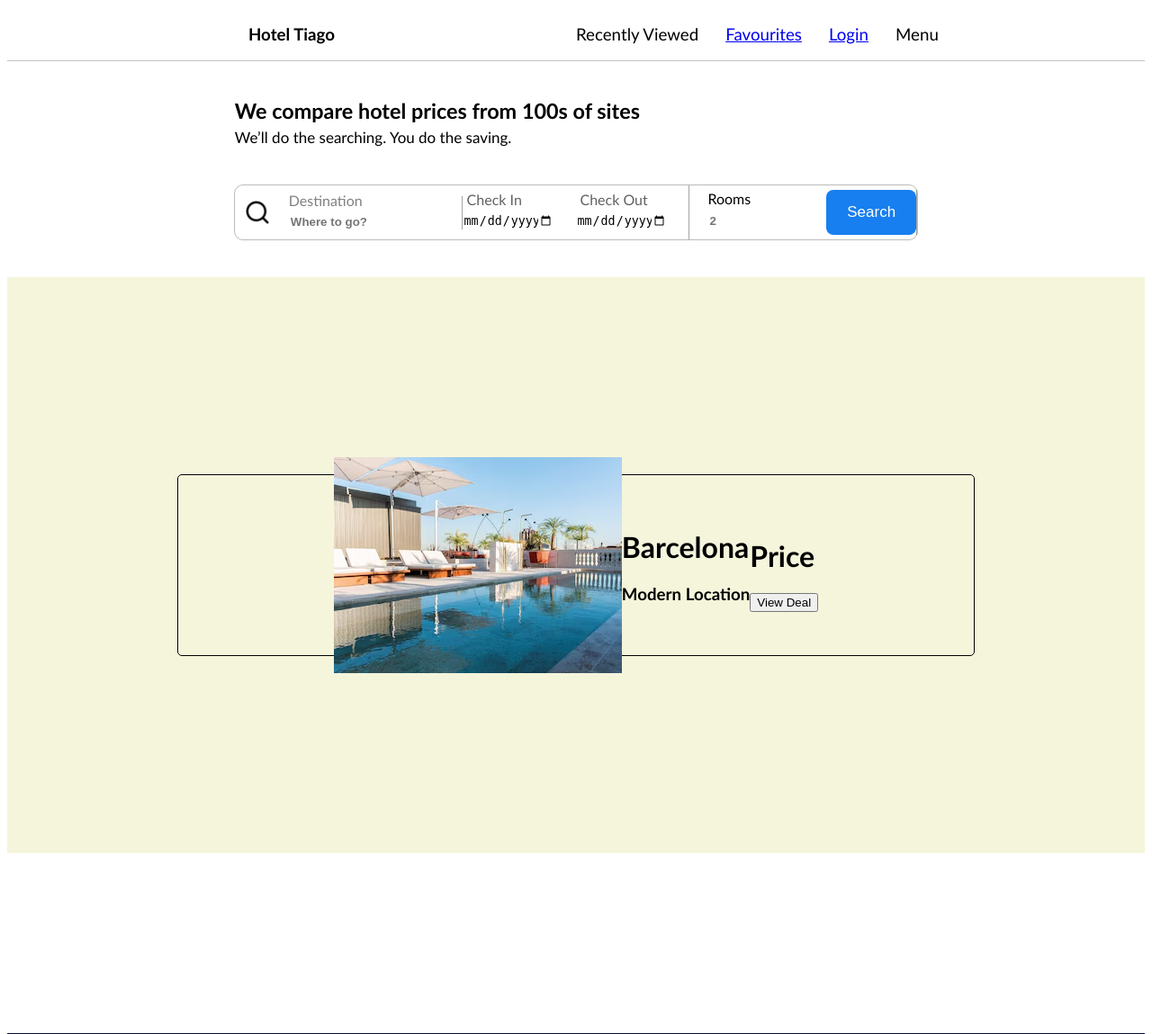
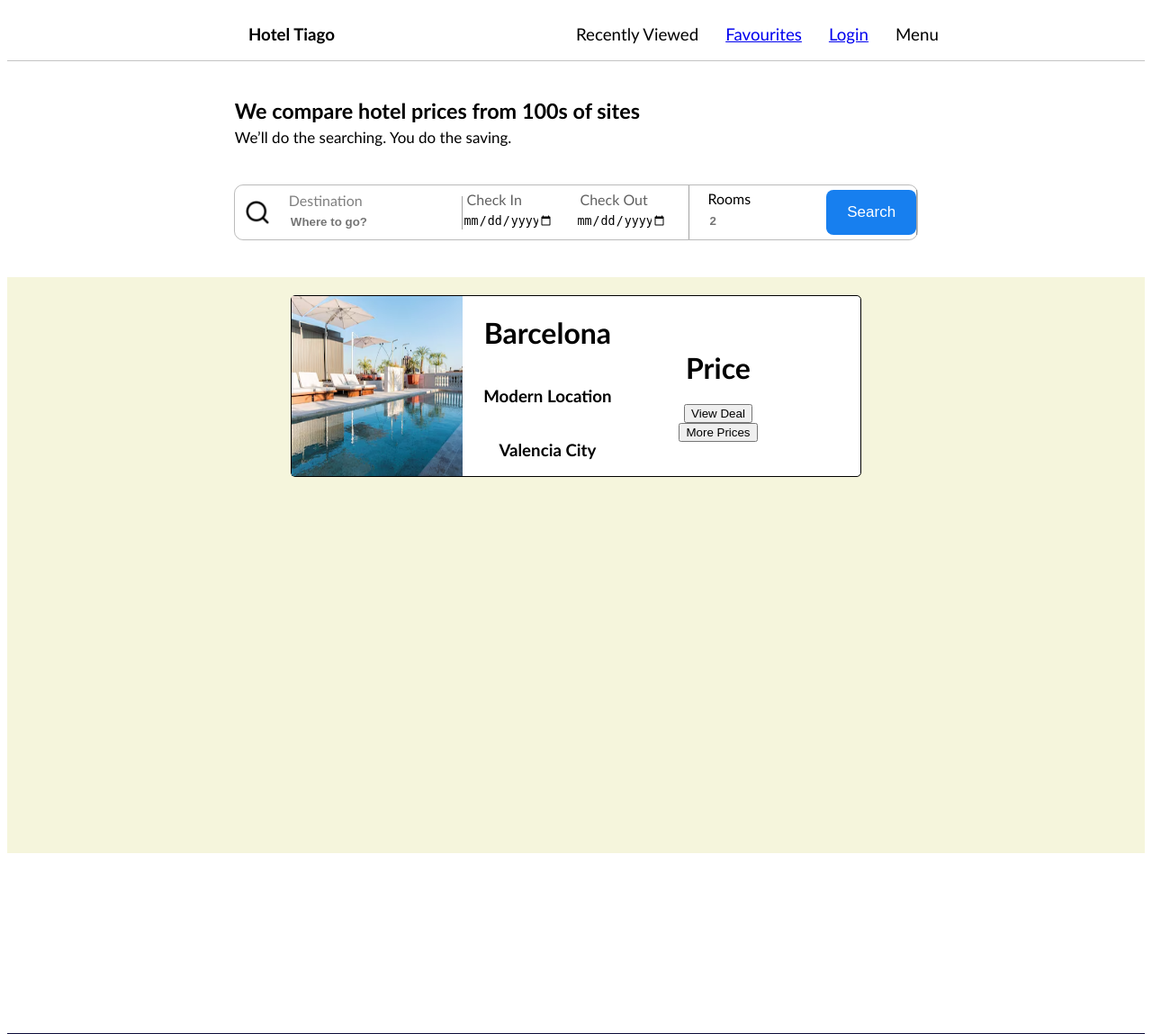
Before and after one commit to KURRI173/Information-Systems, a Flask app: page /destination in a window 1280 px wide. Shown: the top 1149 px of the page at 90% size. Run offline with Flask 3, Linux system fonts and the light colour scheme.

Commit message:
destinationrotutestyling3

```diff
--- a/templates/destinationpage.html
+++ b/templates/destinationpage.html
@@ -11,24 +11,49 @@
 .sectiondestination
 {
   display: flex;
-  justify-content: center;
+  justify-content: flex-start;
   align-items: center;
-  width: 70%;
+  width: 50%;
   border: 1px solid black;
   border-radius: 5px;
  height: 200px;
+ background-color: white;
+ margin-top: 20px;
 
+}
+.sectiondestination img
+{
+    width: 30%;
+    height: 100%;
 }
 main
 {
   display: flex;
-  justify-content: center;
+  justify-content: flex-start;
   align-items: center;
   flex-direction: column;
   width: 100%;
   background-color: beige;
   min-height: 80vh;
   height: 100%;
+}
+.textsection1
+{
+    display: flex;
+    flex-direction: column;
+    justify-content: center;
+    align-items: center;
+    width: 30%;
+    height: 100%;
+}
+.textsection2
+{
+    display: flex;
+    flex-direction: column;
+    justify-content: center;
+    align-items: center;
+    width: 30%;
+    height: 100%;
 }
 </style>
 <body>
@@ -39,10 +64,12 @@ main
          <div class="textsection1">
             <h1>Barcelona</h1>
             <h3>Modern Location</h3>
+            <h3>Valencia City</h3>
          </div>
          <div class="textsection2">
             <h1>Price</h1>
             <button>View Deal</button>
+            <button>More Prices</button>
          </div>
      </div>
     </main>
```
